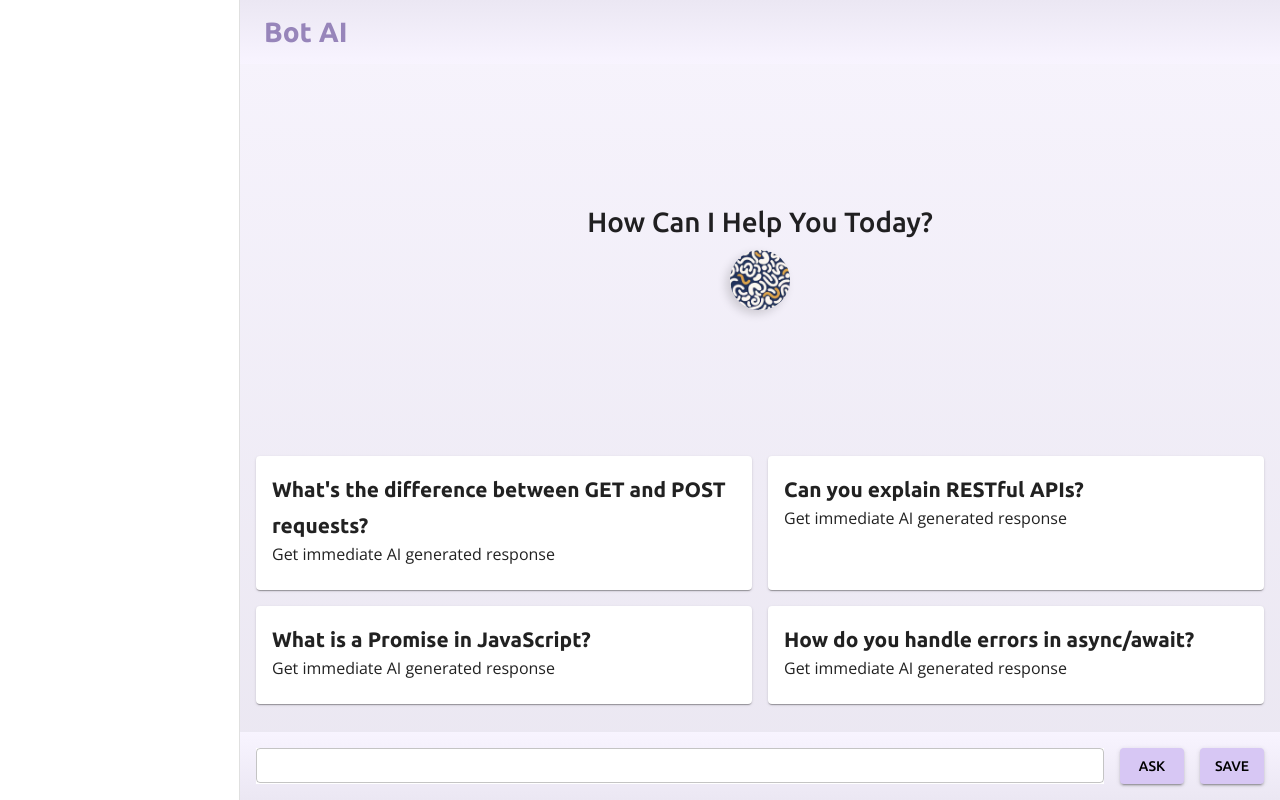
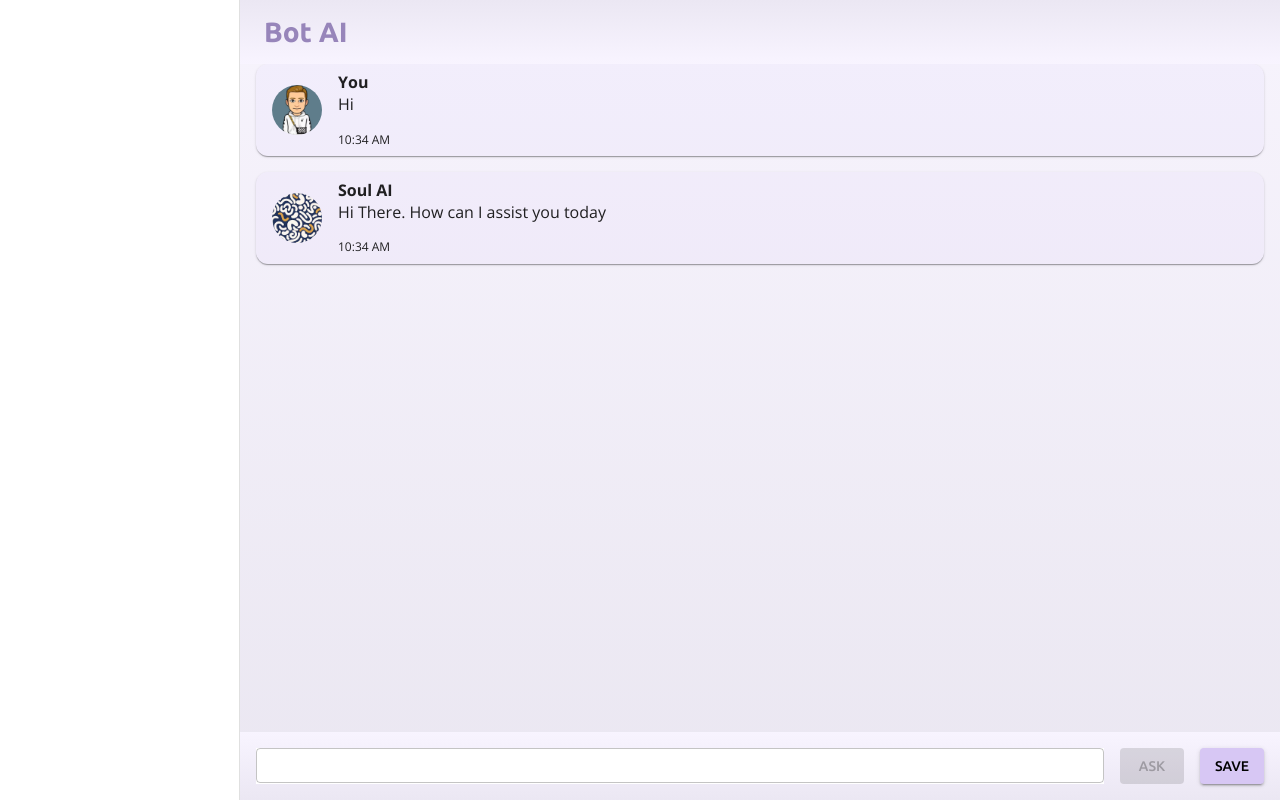
Before and after one commit to AshuJojo/bot-ai, a React (Vite) app: page / in a window 1280 px wide. Built offline with nearby package versions, Linux system fonts and the light colour scheme.

Commit message:
Chat Functionality Working

```diff
--- a/src/App.jsx
+++ b/src/App.jsx
@@ -2,12 +2,46 @@ import { Box } from "@mui/material"
 import Navbar from "./components/Navbar/Navbar"
 import QueryForm from "./components/QueryForm/QueryForm"
 import Home from "./pages/Home"
-import { useState } from "react"
+import { useEffect, useState } from "react"
 import { QueriesContext } from "./context/Contexts";
 import data from './data/queries.json';
 
 function App() {
   const [queries, setQueries] = useState(data || []);
+  const [chats, setChats] = useState([
+    {
+      question: "Hi",
+      response: "Hi There. How can I assist you today",
+      time: '10:34 AM'
+    }
+  ]);
+  const [query, setQuery] = useState({
+    question: '',
+    response: '',
+  });
+  const [isMounted, setIsMounted] = useState(false);
+
+  const getResponse = (que) => {
+    const res = queries.find((item) => item.question.toLowerCase() === que.toLowerCase());
+
+
+    if (res && res.response) {
+      return res.response;
+    } else {
+      return 'As an AI Language Model, I don’t have the details';
+    }
+  }
+
+  useEffect(() => {
+    if (isMounted) {
+      const res = getResponse(query.question);
+      const newQueryObj = { ...query, response: res };
+      setQuery(newQueryObj);
+      setChats([...chats, newQueryObj]);
+    }
+
+    setIsMounted(true)
+  }, [query.question]);
 
   return (
     <>
@@ -18,8 +52,8 @@ function App() {
             flexDirection: 'column',
             minHeight: '90vh'
           }}>
-            <Home />
-            <QueryForm />
+            <Home chats={chats} setChats={setChats} />
+            <QueryForm query={query} setQuery={setQuery} />
           </Box>
         </Navbar>
       </QueriesContext.Provider>
--- /dev/null
+++ b/src/components/ChatCard/ChatCard.jsx
@@ -0,0 +1,31 @@
+import { alpha, Avatar, Card, Stack, Typography, useTheme } from "@mui/material"
+
+const ChatCard = ({ isQuestion, content, avatar, time }) => {
+    const theme = useTheme();
+
+    return (
+        <Card sx={{
+            py: 1,
+            px: 2,
+            borderRadius: 3,
+            background: alpha(theme.palette.secondary.main, 0.13)
+        }}>
+            <Stack direction='row' spacing={2} sx={{ alignItems: 'center' }}>
+                <Avatar
+                    src={avatar}
+                    sx={{
+                        width: 50,
+                        height: 50
+                    }}
+                />
+                <Stack>
+                    <Typography variant="body1" fontWeight={700}>{isQuestion ? 'You' : 'Soul AI'}</Typography>
+                    <Typography variant="body1">{content}</Typography>
+                    <Typography variant="body2" sx={{ pt: 2 }}>{time}</Typography>
+                </Stack>
+            </Stack>
+        </Card>
+    )
+}
+
+export default ChatCard
--- /dev/null
+++ b/src/components/Chats/Chats.jsx
@@ -0,0 +1,27 @@
+import { Box, Stack } from "@mui/material";
+import ChatCard from "../ChatCard/ChatCard";
+import soulAvatar from '../../assets/images/soul-avatar.png';
+import userAvatar from '../../assets/images/user-avatar.png';
+
+const Chats = ({ chats, setChats }) => {
+    console.log('chats', chats);
+    return (
+        <>
+            {
+                chats.length > 0 ?
+                    <Stack width='100%' spacing={2}>
+                        {chats.map((item, idx) => (
+                            <Box key={idx} sx={{ display: 'flex', width: '100%', flexDirection: 'column', gap: 2 }}>
+                                <ChatCard isQuestion={true} content={item.question} avatar={userAvatar} time={item.time} />
+                                <ChatCard isQuestion={false} content={item.response} avatar={soulAvatar} time={item.time} />
+                            </Box>
+                        ))}
+                    </Stack>
+                    :
+                    <></>
+            }
+        </>
+    )
+}
+
+export default Chats
--- a/src/components/QueryForm/QueryForm.jsx
+++ b/src/components/QueryForm/QueryForm.jsx
@@ -1,9 +1,24 @@
 import { Button, Stack, TextField } from "@mui/material";
 import styles from './QueryForm.module.css';
+import { useState } from "react";
 
-const QueryForm = () => {
+const QueryForm = ({ query, setQuery }) => {
+    const [question, setQuestion] = useState('');
+
+    const handleSubmit = (e) => {
+        e.preventDefault();
+        console.log('form Submitted', question);
+        setQuery({ ...query, question: question });
+        setQuestion('');
+    }
+
+    const handleSave = () => {
+
+    }
+
     return (
         <Stack
+            component={'form'}
             className={styles.container} sx={{
                 width: {
                     xs: '100%',
@@ -12,6 +27,7 @@ const QueryForm = () => {
             }}
             direction='row'
             spacing={2}
+            onSubmit={handleSubmit}
         >
             <TextField
                 variant="outlined"
@@ -22,9 +38,11 @@ const QueryForm = () => {
                         padding: '0.4rem 0.5rem'
                     }
                 }}
+                value={question}
+                onChange={(e) => setQuestion(e.target.value)}
             />
-            <Button>Ask</Button>
-            <Button>Save</Button>
+            <Button type="submit" disabled={!question}>Ask</Button>
+            <Button type="button" onClick={handleSave}>Save</Button>
         </Stack >
     )
 }
--- /dev/null
+++ b/src/components/WelcomeScreen/WelcomeScreen.jsx
@@ -0,0 +1,46 @@
+import { Avatar, Box, Stack, Typography } from "@mui/material"
+import Grid from "@mui/material/Grid2"
+import Logo from '../../assets/images/soul-avatar.png'
+import SuggestionCard from "../SuggestionCard/SuggestionCard"
+
+const WelcomeScreen = ({ queries }) => {
+    const maxQuery = 4;
+
+    return (
+        <Stack spacing={2} sx={{ flexGrow: 1 }}>
+            <Box sx={{
+                flexGrow: 1,
+                display: 'flex',
+                flexDirection: 'column',
+                justifyContent: 'center',
+                alignItems: 'center'
+            }}>
+                <Typography
+                    variant="h2"
+                    fontWeight={500}
+                    textAlign='center'
+                >
+                    How Can I Help You Today?
+                </Typography>
+                <Avatar alt="Soul AI Logo" src={Logo}
+                    sx={{
+                        width: 60,
+                        height: 60,
+                        boxShadow: '-4px 4px 10px 0px #00000026',
+                    }}
+                />
+            </Box>
+            {queries.length > 0 &&
+                <Grid container spacing={2}>
+                    {queries.slice(0, maxQuery).map((query) => (
+                        <Grid key={query.id} size={{ xs: 12, md: 6 }}>
+                            <SuggestionCard suggestion={query.question} />
+                        </Grid>
+                    ))}
+                </Grid>
+            }
+        </Stack >
+    )
+}
+
+export default WelcomeScreen
--- a/src/data/queries.json
+++ b/src/data/queries.json
@@ -248,5 +248,10 @@
       "id": 50,
       "question": "How do you stay updated with the latest technology trends?",
       "response": "Staying updated involves following industry news, participating in developer communities, attending conferences and workshops, taking online courses, reading technical blogs and publications, and experimenting with new technologies and tools."
+    },
+    {
+      "id": 50,
+      "question": "Hi",
+      "response": "Hi There. How can I assist you today"
     }
   ]
--- a/src/pages/Home.jsx
+++ b/src/pages/Home.jsx
@@ -1,50 +1,23 @@
-import { Avatar, Box, Stack, Typography } from "@mui/material"
-import Grid from "@mui/material/Grid2"
-import Logo from '../assets/images/soul-avatar.png'
-import SuggestionCard from "../components/SuggestionCard/SuggestionCard"
 import { useContext } from "react"
+
 import { QueriesContext } from "../context/Contexts"
+import WelcomeScreen from "../components/WelcomeScreen/WelcomeScreen";
+import Chats from "../components/Chats/Chats";
+import { Box } from "@mui/material";
 
-const Home = () => {
+const Home = ({ chats, setChats }) => {
   const { queries } = useContext(QueriesContext);
-  const maxQuery = 4;
 
   console.log('queries', queries)
 
   return (
-    <Stack spacing={2} sx={{ mx: 2, mb: 10, flexGrow: 1 }}>
-      <Box sx={{
-        flexGrow: 1,
-        display: 'flex',
-        flexDirection: 'column',
-        justifyContent: 'center',
-        alignItems: 'center'
-      }}>
-        <Typography
-          variant="h2"
-          fontWeight={500}
-          textAlign='center'
-        >
-          How Can I Help You Today?
-        </Typography>
-        <Avatar alt="Soul AI Logo" src={Logo}
-          sx={{
-            width: 60,
-            height: 60,
-            boxShadow: '-4px 4px 10px 0px #00000026',
-          }}
-        />
-      </Box>
-      {queries.length > 0 &&
-        <Grid container spacing={2}>
-          {queries.slice(0, maxQuery).map((query) => (
-            <Grid key={query.id} size={{ xs: 12, md: 6 }}>
-              <SuggestionCard suggestion={query.question}/>
-            </Grid>
-          ))}
-        </Grid>
+    <Box sx={{ mx: 2, mb: 10, flexGrow: 1, display: 'flex'}}>
+      {
+        chats.length === 0 ?
+          <WelcomeScreen queries={queries} /> :
+          <Chats chats={chats} setChats={setChats} />
       }
-    </Stack >
+    </Box>
   )
 }
 
--- a/src/theme.js
+++ b/src/theme.js
@@ -37,6 +37,11 @@ const theme = createTheme({
             fontFamily: 'Open Sans',
             fontSize: '16px',
             lineHeight: 1.362,
+        },
+        body2: {
+            fontFamily: 'Open Sans',
+            fontSize: '12px',
+            lineHeight: 1.362,
         }
     },
     breakpoints: {
```
Also changed, not shown: src/assets/images/user-avatar.png (added).
